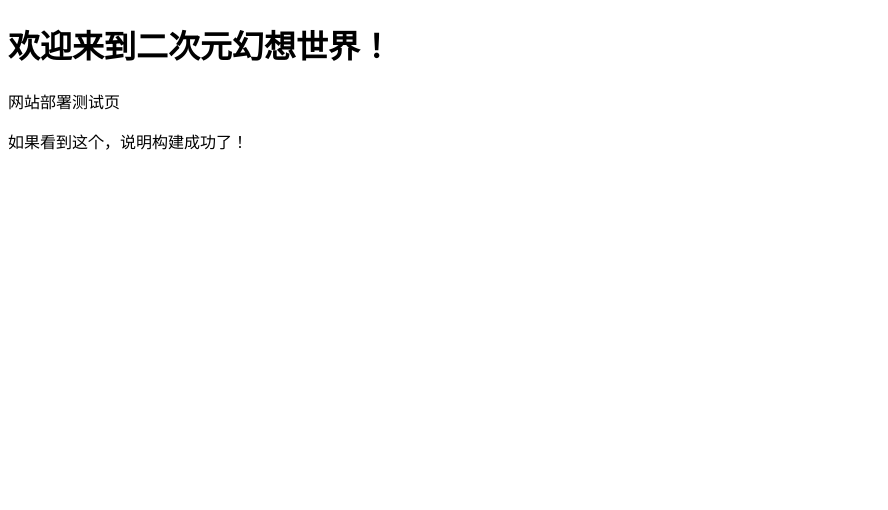
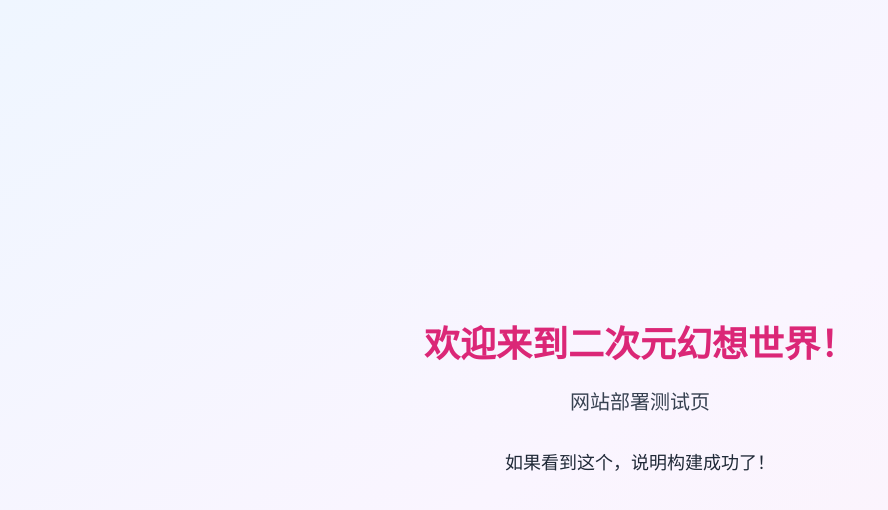
Before and after one commit to minghede267-jpg/better, a Next.js app: page /create-role in a window 1280 px wide. Shown: the top 510 px of the page, without its empty margins (0-888 px from the left). Built offline with nearby package versions, Linux system fonts and the light colour scheme.

Commit message:
Add RootLayout component with metadata for app

```diff
--- /dev/null
+++ b/app/layout.tsx
@@ -0,0 +1,19 @@
+import type { Metadata } from "next";
+import "./globals.css";
+
+export const metadata: Metadata = {
+  title: "二次元角色扮演站",
+  description: "开启你的幻想之旅",
+};
+
+export default function RootLayout({
+  children,
+}: {
+  children: React.ReactNode;
+}) {
+  return (
+    <html lang="zh">
+      <body>{children}</body>
+    </html>
+  );
+}
```
